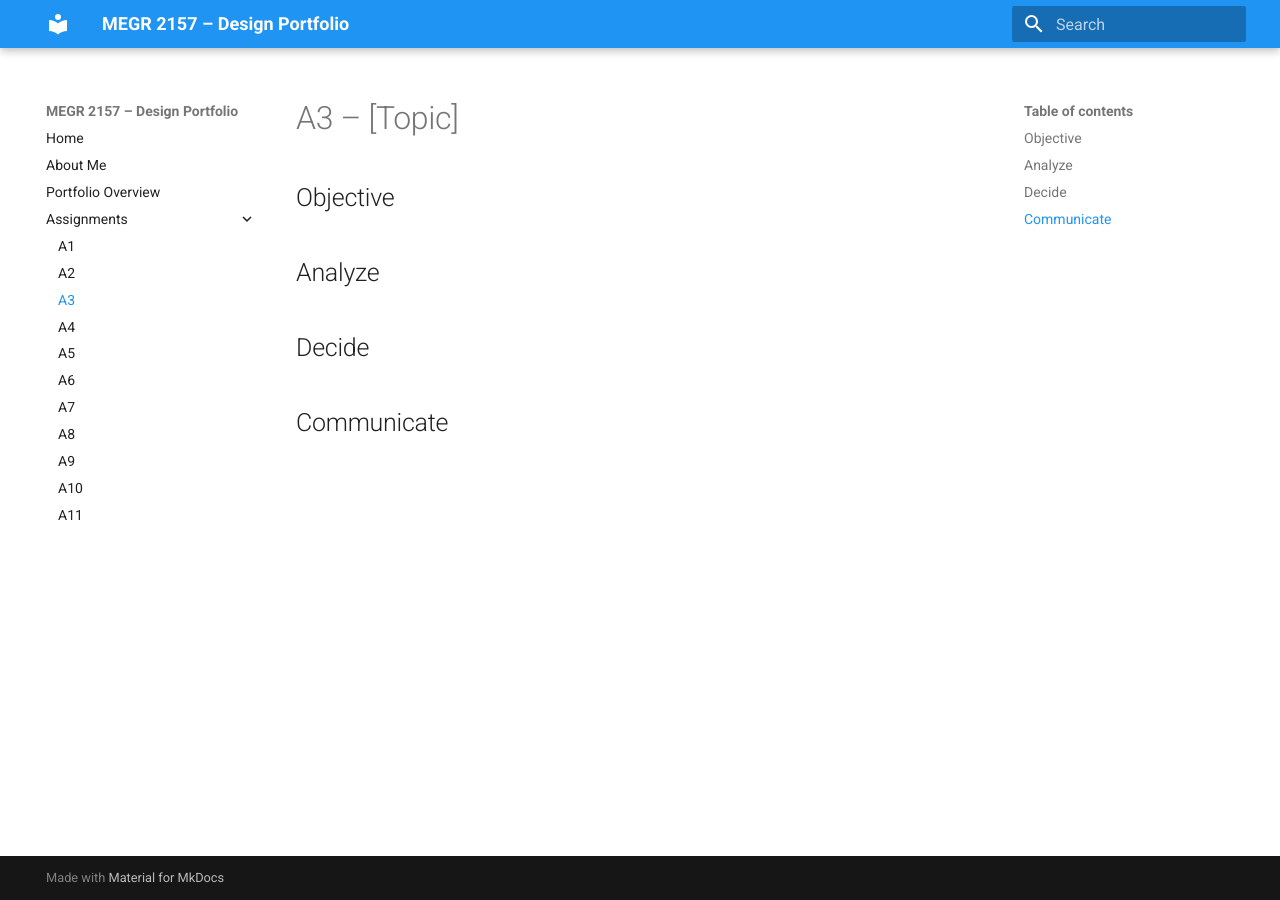
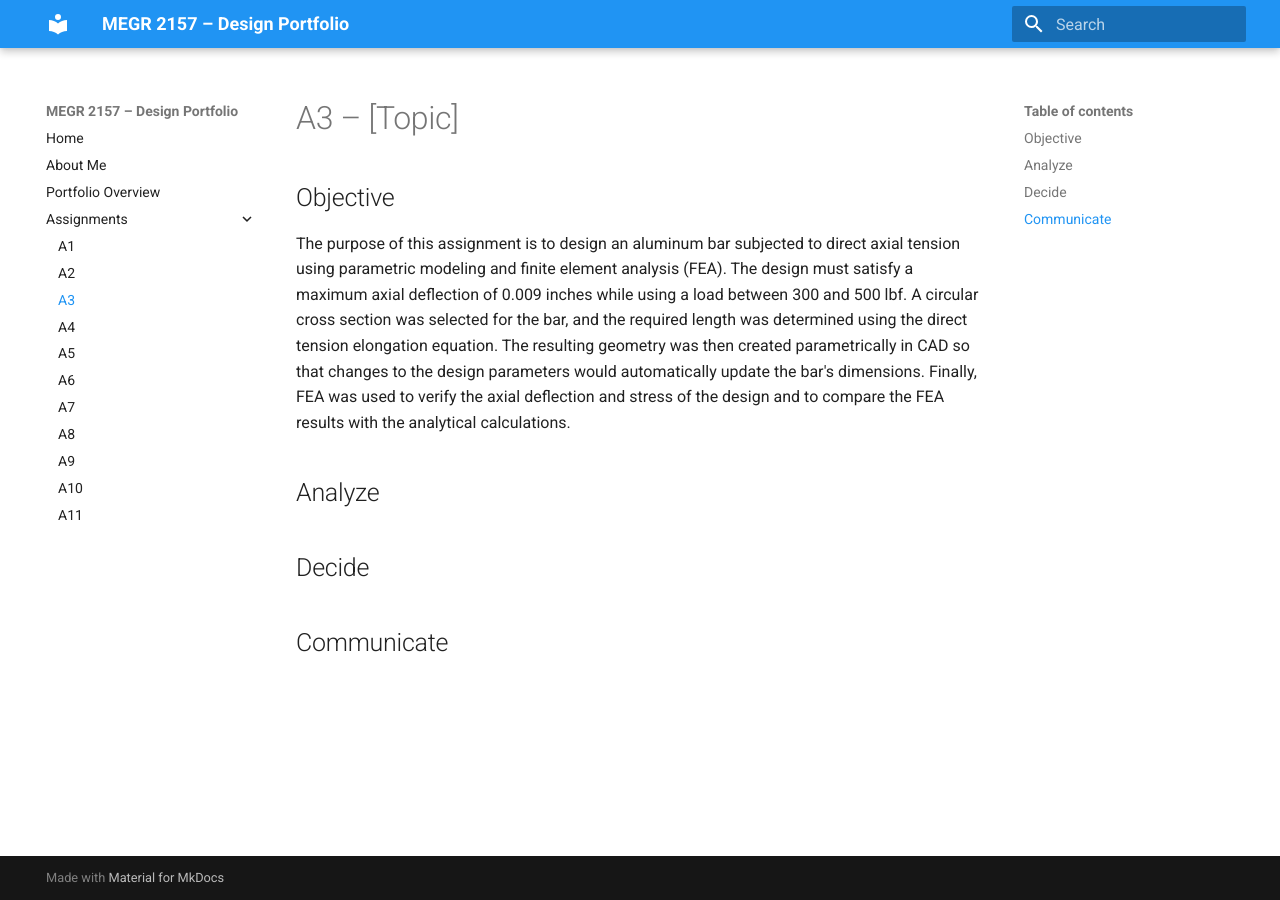
Before and after one commit to rsmith367-ux/design-projects-portfolio, an MkDocs documentation site: the page built from docs/assignments/A03/index.md, in a window 1280 px wide. Built offline with MkDocs 1.6.1 and Material for MkDocs 9.7.7, drawn with Linux system fonts in a browser that asks for light colours.

Commit message:
Update A3 assignment objective section
Added detailed objective for A3 assignment regarding aluminum bar design using parametric modeling and FEA.

```diff
--- a/docs/assignments/A03/index.md
+++ b/docs/assignments/A03/index.md
@@ -2,8 +2,10 @@
 
 ## Objective
 
+The purpose of this assignment is to design an aluminum bar subjected to direct axial tension using parametric modeling and finite element analysis (FEA). The design must satisfy a maximum axial deflection of 0.009 inches while using a load between 300 and 500 lbf. A circular cross section was selected for the bar, and the required length was determined using the direct tension elongation equation. The resulting geometry was then created parametrically in CAD so that changes to the design parameters would automatically update the bar's dimensions. Finally, FEA was used to verify the axial deflection and stress of the design and to compare the FEA results with the analytical calculations.
 
 ## Analyze
+
 
 
 ## Decide
```
